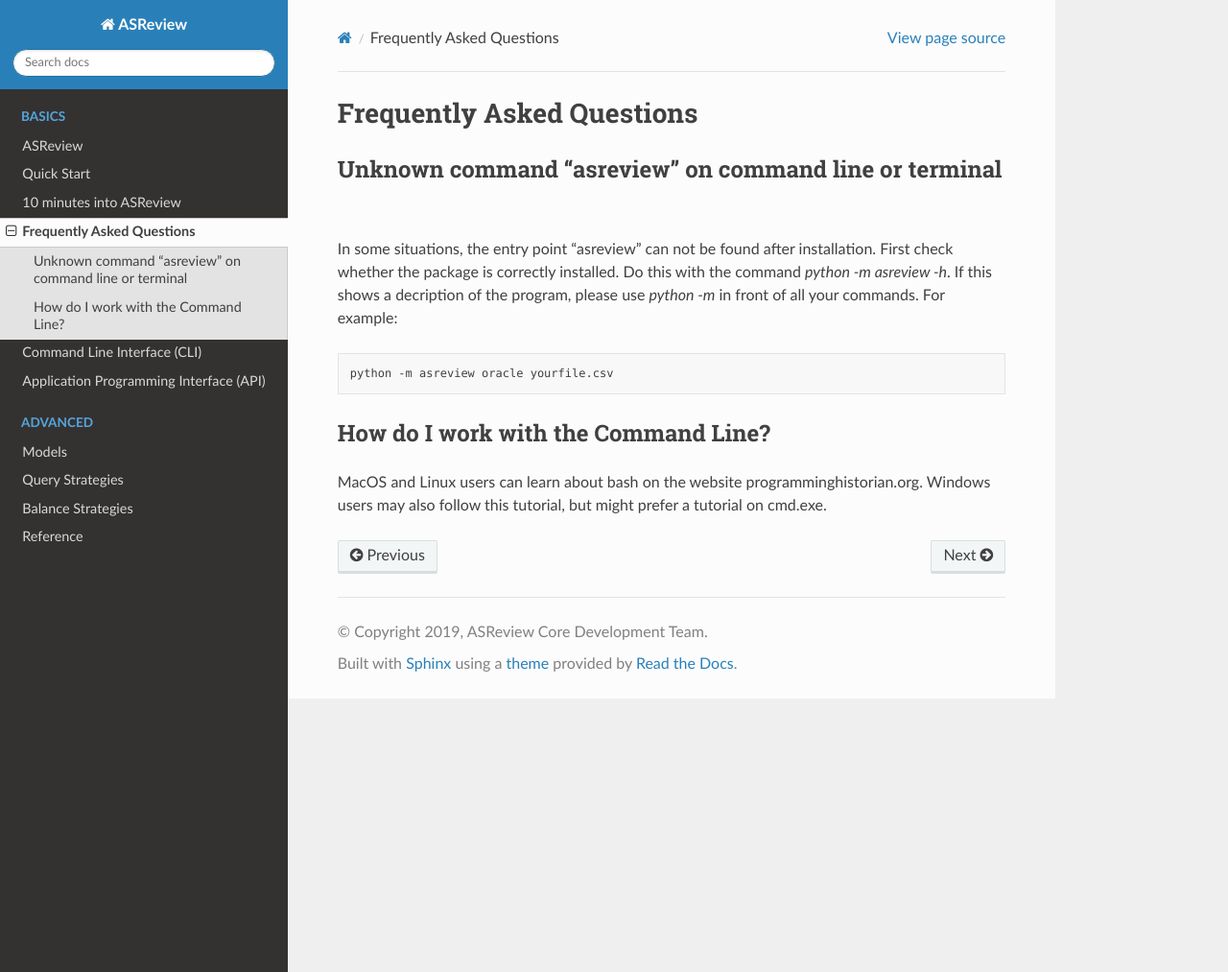
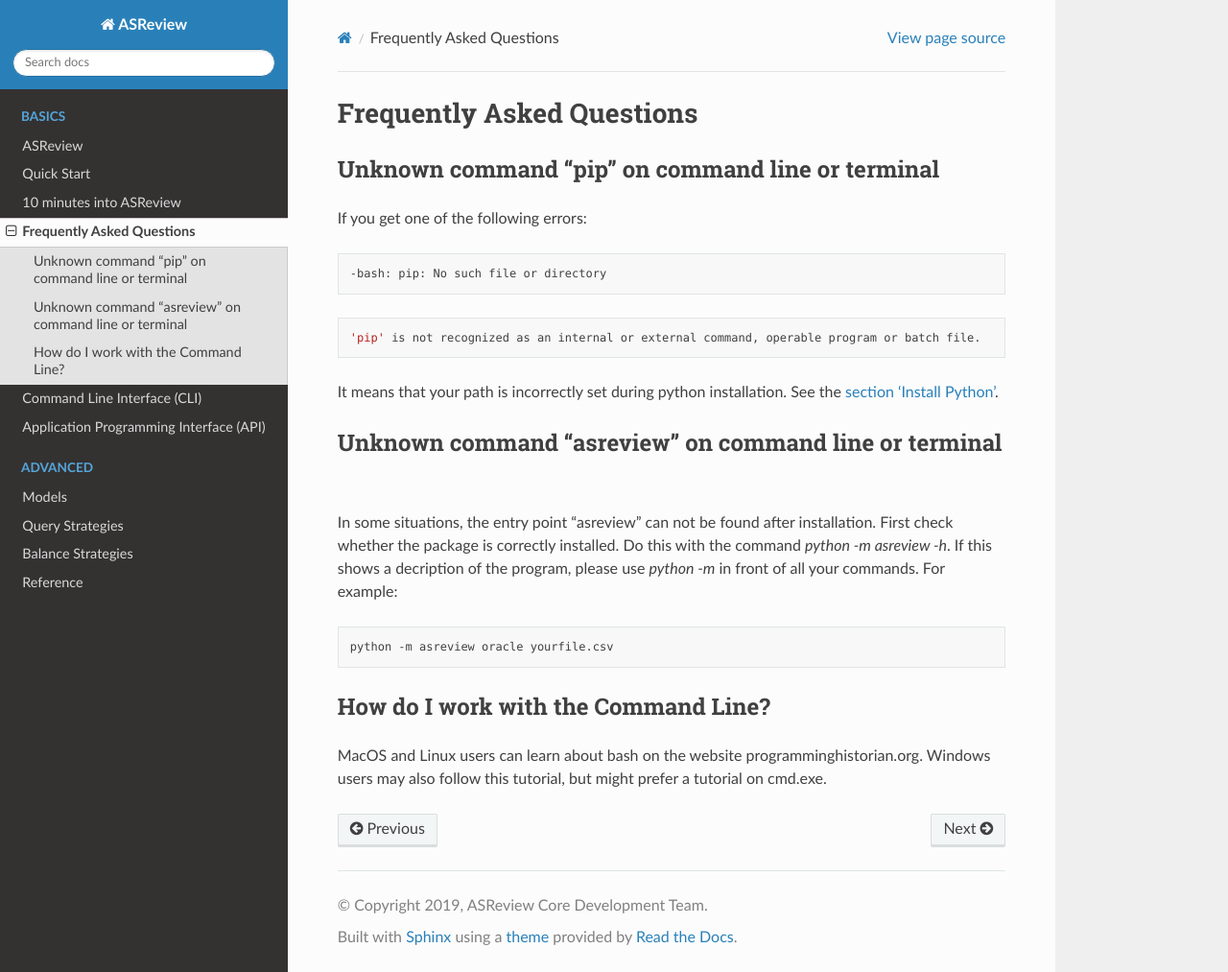
Before and after one commit to asreview/asreview, a Sphinx documentation site: the page built from docs/source/faq.rst, in a window 1280 px wide and 1013 px high. Shown: the whole window at 96% size. Built offline with Sphinx 7.4.7 and the Read the Docs theme 2.0.0, drawn with Linux system fonts in a browser that asks for light colours.

```diff
--- a/docs/source/faq.rst
+++ b/docs/source/faq.rst
@@ -1,6 +1,22 @@
 Frequently Asked Questions
 ==========================
 
+
+Unknown command "pip" on command line or terminal
+-------------------------------------------------
+
+If you get one of the following errors:
+
+.. code:: bash
+
+	-bash: pip: No such file or directory
+
+.. code:: bash
+
+	'pip' is not recognized as an internal or external command, operable program or batch file.
+
+It means that your path is incorrectly set during python installation. See the
+`section 'Install Python' <10minutes_asreview.html#install-python>`__.
 
 Unknown command "asreview" on command line or terminal
 ------------------------------------------------------
```
Also changed, not shown: docs/source/10minutes_asreview.rst (+23 -5 lines), 1 other file.
